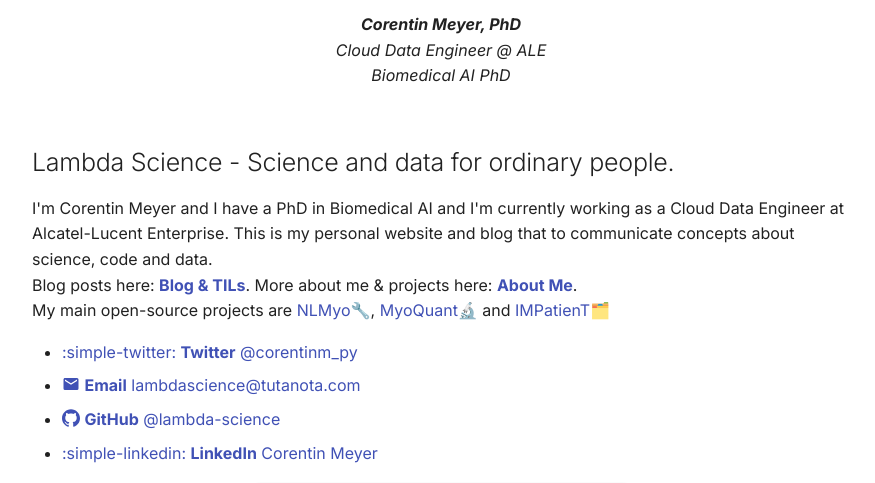
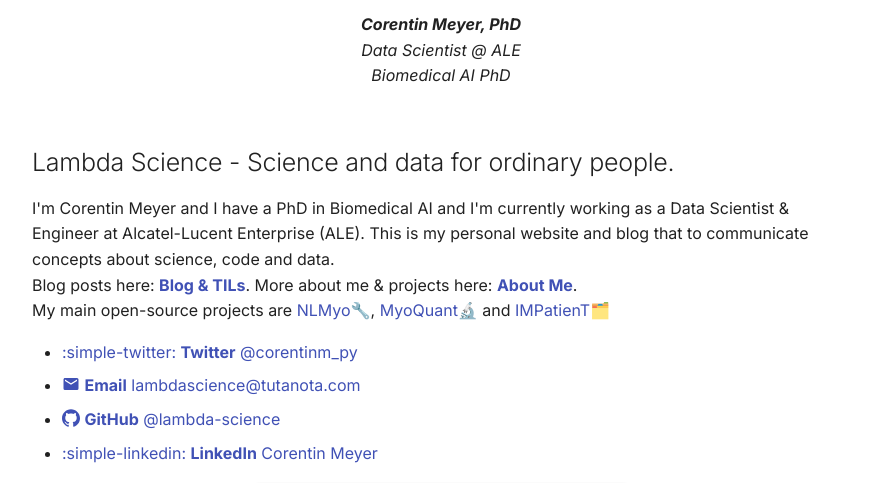
Before and after one commit to lambda-science/lambda-science.github.io, an MkDocs documentation site: the page built from docs/index.md, in a window 1280 px wide and 900 px high, cut to the strip 417-900 px from the top of the window. Shown: the whole strip, without its empty margins (199-1074 px from the left). Built offline with MkDocs 1.6.1 and Material for MkDocs 9.7.7, drawn with Linux system fonts in a browser that asks for light colours.

Commit message:
scientist

```diff
--- a/docs/index.md
+++ b/docs/index.md
@@ -11,7 +11,7 @@
 <figure markdown>
 <p align="center">
   <img src="https://github.com/lambda-science.png" alt="IMPatienT Banner" style="max-width: 250px; max-height: 250px; border-radius: 50%; padding: 5px; border-radius: 50%;" />
-  <figcaption><strong>Corentin Meyer, PhD</strong></br>Cloud Data Engineer @ ALE</br>Biomedical AI PhD</figcaption>
+  <figcaption><strong>Corentin Meyer, PhD</strong></br>Data Scientist @ ALE</br>Biomedical AI PhD</figcaption>
 </p>
 </figure>
 <style>
@@ -21,7 +21,7 @@
 </style>
 ## Lambda Science - Science and data for ordinary people.
 
-I'm Corentin Meyer and I have a PhD in Biomedical AI and I'm currently working as a Cloud Data Engineer at Alcatel-Lucent Enterprise. This is my personal website and blog that to communicate concepts about science, code and data.
+I'm Corentin Meyer and I have a PhD in Biomedical AI and I'm currently working as a Data Scientist & Engineer at Alcatel-Lucent Enterprise (ALE). This is my personal website and blog that to communicate concepts about science, code and data.
 Blog posts here: **[Blog & TILs](blog/index.md)**. More about me & projects here: **[About Me](aboutme.md)**.
 My main open-source projects are [NLMyo](https://github.com/lambda-science/NLMyo)🔧, [MyoQuant](https://github.com/lambda-science/MyoQuant)🔬 and [IMPatienT](https://github.com/lambda-science/IMPatienT)🗂️
 
```
Also changed, not shown: docs/aboutme.md (+1 -1 lines).
